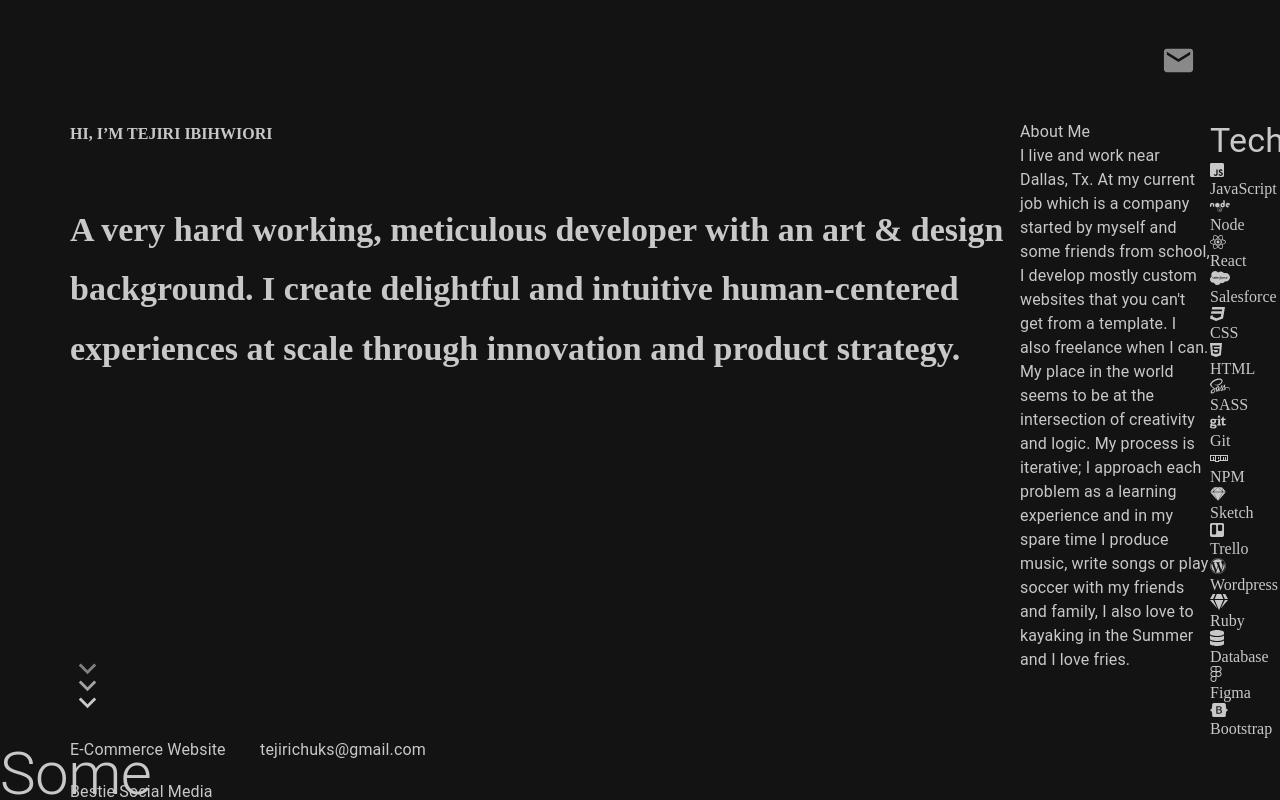
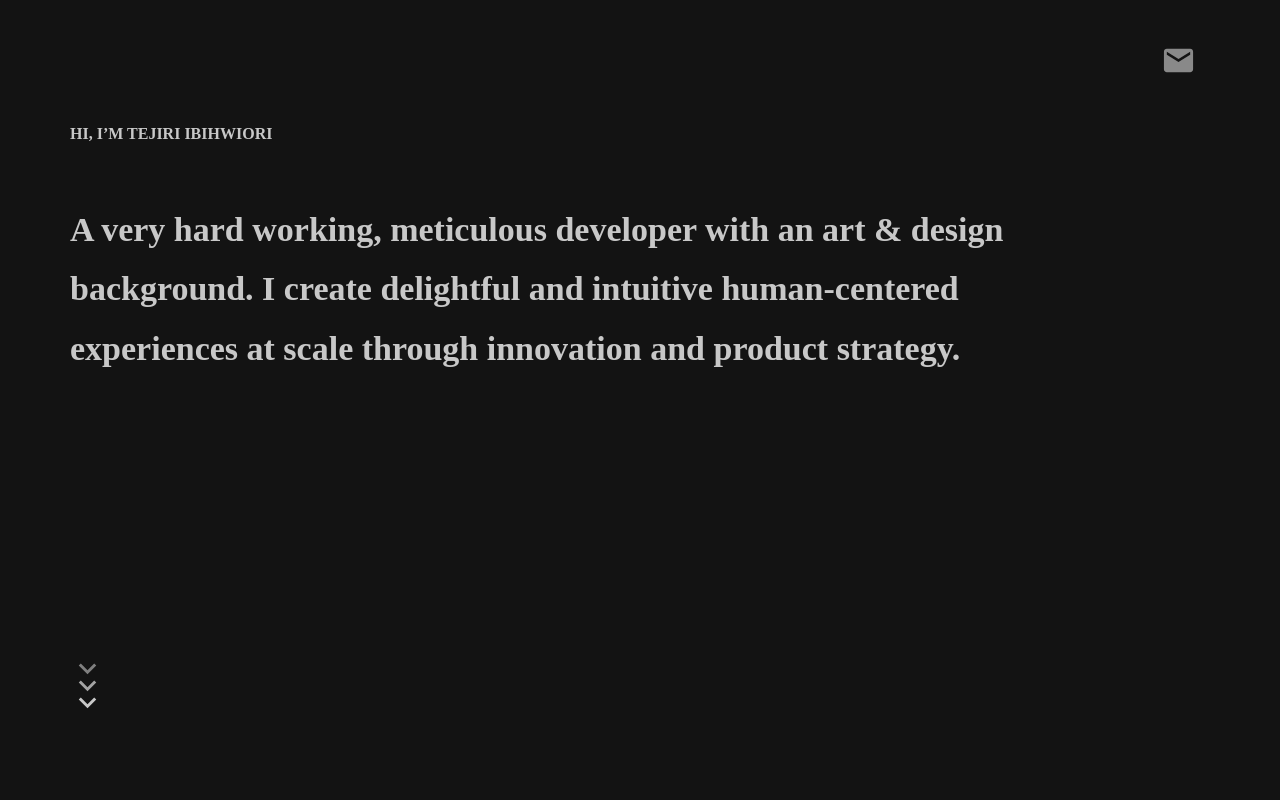
Before and after one commit to rextejiri/portfolio, a React (Create React App) app: page / in a window 1280 px wide. Built offline with nearby package versions, Linux system fonts and the light colour scheme.

Commit message:
about me is live

```diff
--- a/src/Components/About.js
+++ b/src/Components/About.js
@@ -1,17 +1,18 @@
 import React from 'react';
-import Typography from '@material-ui/core/Typography';
-
-
+import HeadShot from './assets/images/Circlehead.png';
 
 export default function Header() {
   const subtitle = "About Me"
-  const aboutMe = "I live and work near Dallas, Tx. At my current job which is a company started by myself and some friends from school, I develop mostly custom websites that you can't get from a template. I also freelance when I can. My place in the world seems to be at the intersection of creativity and logic. My process  is iterative; I approach each problem as a learning experience and in my spare time I produce music, write songs or play soccer with my friends and family, I also love to kayaking in the Summer and I love fries."
+  const aboutMe = "I live and work near Dallas, Tx. At my current job which is a company started by myself and some friends from school, I develop mostly custom websites that you can't get from a template. I also freelance when I can. My place in the world seems to be at the intersection of creativity and logic. My process  is iterative; I approach each problem as a learning experience and in my spare time I produce music, write songs or play soccer with my friends and family, I also love kayaking in the Summer and I love fries."
 
 
   return (
     <div className="about">
-      <Typography className="subtitle">{subtitle}</Typography>
-      <Typography className="aboutMe">{aboutMe}</Typography>
+      <div className="text">
+        <h6 className="subtitle sub">{subtitle}</h6>
+        <p className="aboutMe">{aboutMe}</p>
+      </div>
+      <img src={HeadShot}  className="headshot"/>
     </div>
   );
 
--- a/src/Components/App.css
+++ b/src/Components/App.css
@@ -28,9 +28,7 @@ body {
   color: var(--icons);
 }
 
-.SendIcon {
-  transform: rotateX(23);
-}
+
 
 
 
@@ -53,6 +51,7 @@ body {
   justify-content: space-between;
   height: 600px;
   box-sizing: border-box;
+  margin-bottom: 228px;
 }
 
 .subtitle{
@@ -60,6 +59,7 @@ body {
   font-weight: 400px;
   font-size: 16px;
   line-height: 1.75em;
+  text-transform: capitalize;
 }
 
 .introMsg {
@@ -85,3 +85,43 @@ body {
   opacity: .8;
   margin-bottom: -18px;
 }
+
+.about {
+  grid-column: 2/ span 6;
+  display: flex;
+  height: 600px;
+  position: relative;
+  justify-content: space-between;
+}
+.headshot{
+  /* position: absolute; */
+  align-self: flex-start;
+  margin-left: auto;
+  opacity: .7;
+  z-index: -1;
+
+}
+.text{
+  position: absolute;
+  z-index: auto;
+  align-self: flex-start;
+  height: 562px;
+  display: flex;
+  flex-direction: column;
+  width: 60%;
+  justify-content: space-around;
+}
+.aboutMe{
+  height: 562px;
+  font-family: Philosopher sans-serif;
+  font-size: 24px;
+}
+
+.sub{
+  margin-bottom: 100px;
+  font-family: Philosopher sans-serif;
+  font-weight: 400px;
+  font-size: 16px;
+  line-height: 1.75em;
+  text-transform: capitalize;
+}
```
Also changed, not shown: src/Components/assets/images/Circlehead.png (added).
